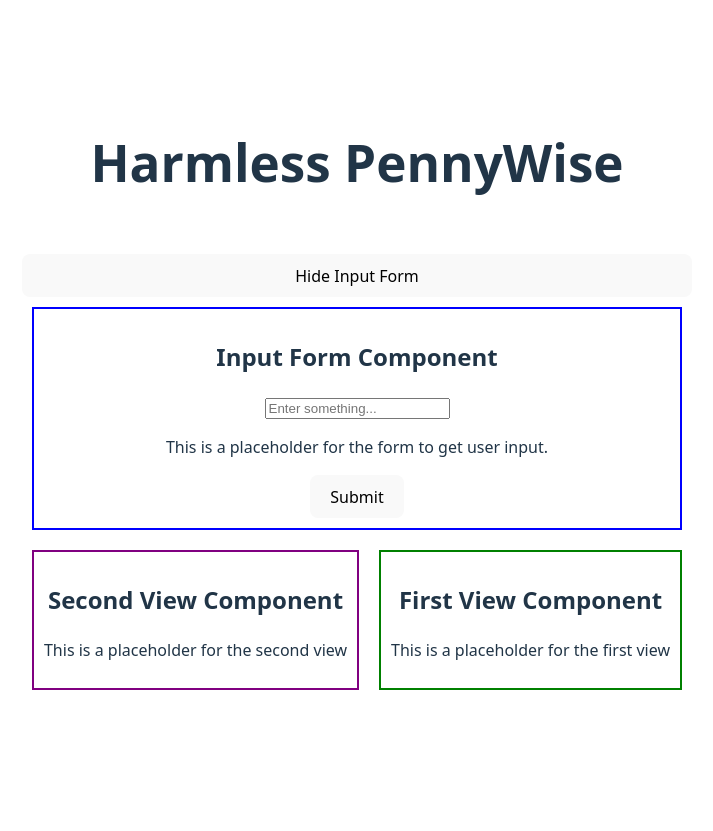
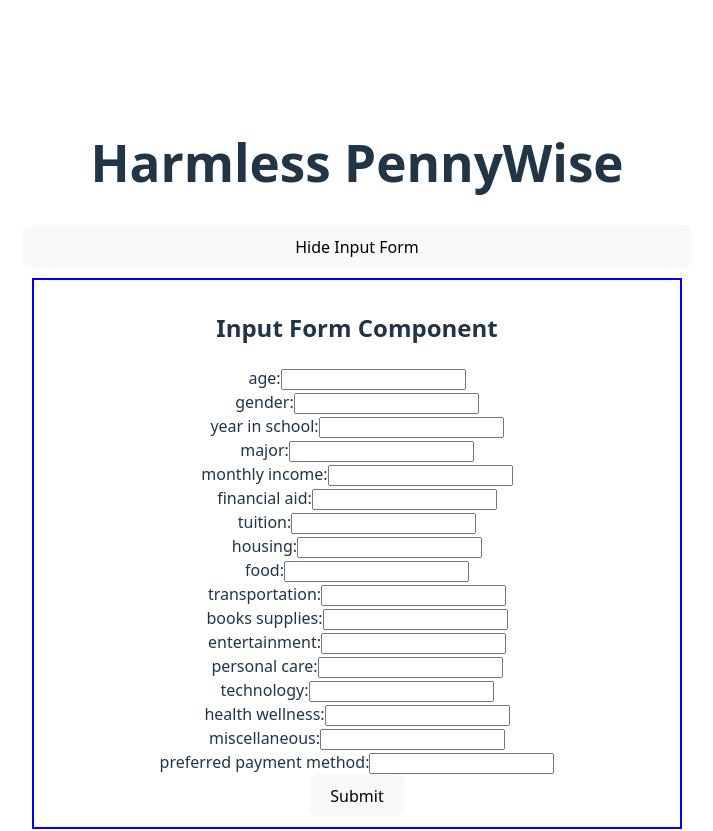
Before and after one commit to srirams1003/harmless_pennywise, a React (Vite) app in the folder harmless_pennywise_frontend/: page / in a window 1280 px wide. Shown: the top 831 px of the page, without its empty margins (283-996 px from the left). Before the commit the page ends 800 px from the top, so only its background shows below. Built offline with nearby package versions, Linux system fonts and the light colour scheme.

Commit message:
made some initial changes to the input form

```diff
--- a/harmless_pennywise_frontend/src/InputForm.jsx
+++ b/harmless_pennywise_frontend/src/InputForm.jsx
@@ -1,13 +1,93 @@
-import { useState } from 'react'
-import './App.css'
+import { useState } from 'react';
+import './App.css';
 
 const InputForm = () => {
+	const [formData, setFormData] = useState({
+		age: '',
+		gender: '',
+		year_in_school: '',
+		major: '',
+		monthly_income: '',
+		financial_aid: '',
+		tuition: '',
+		housing: '',
+		food: '',
+		transportation: '',
+		books_supplies: '',
+		entertainment: '',
+		personal_care: '',
+		technology: '',
+		health_wellness: '',
+		miscellaneous: '',
+		preferred_payment_method: ''
+	});
+
+	const handleChange = (e) => {
+		const { name, value } = e.target;
+		// setFormData({
+		// 	...formData,
+		// 	[name]: value
+		// });
+		setFormData(	{
+			"age": 22,
+			"gender": "Male",
+			"year_in_school": "Senior",
+			"major": "Computer Science",
+			"monthly_income": 1200,
+			"financial_aid": 500,
+			"tuition": 50000,
+			"housing": 8000,
+			"food": 350,
+			"transportation": 100,
+			"books_supplies": 200,
+			"entertainment": 150,
+			"personal_care": 800,
+			"technology": 2000,
+			"health_wellness": 1200,
+			"miscellaneous": 900,
+			"preferred_payment_method": "Credit/Debit Card"
+		});
+	};
+
+	// TODO: next to each field, add if it is required and also what the units are and what the time period is for collecting/reporting that data
+	const handleSubmit = async (e) => {
+		e.preventDefault();
+		try {
+			const response = await fetch('http://localhost:8000/predict_category', {
+				method: 'POST',
+				headers: { 'Content-Type': 'application/json' },
+				body: JSON.stringify(formData)
+			});
+
+			if (!response.ok) {
+				throw new Error('Failed to submit form');
+			}
+
+			const result = await response.json();
+			alert('Form submitted successfully!');
+			console.log(result);
+		} catch (error) {
+			console.error('Error submitting form:', error);
+			alert('Submission failed. Please try again.');
+		}
+	};
+
 	return (
 		<div style={{ border: '2px solid blue', padding: '10px', margin: '10px' }}>
 			<h2>Input Form Component</h2>
-			<form>
-				<input type="text" placeholder="Enter something..." />
-				<p>This is a placeholder for the form to get user input.</p>
+			<form onSubmit={handleSubmit}>
+				{Object.keys(formData).map((key) => (
+					<div key={key}>
+						<label>{key.replace(/_/g, ' ')}:</label>
+						<input
+							type={typeof formData[key] === 'number' ? 'number' : 'text'}
+							name={key}
+							value={formData[key]}
+							onChange={handleChange}
+							// required
+						/>
+					</div>
+				))}
 				<button type="submit">Submit</button>
 			</form>
 		</div>
```
